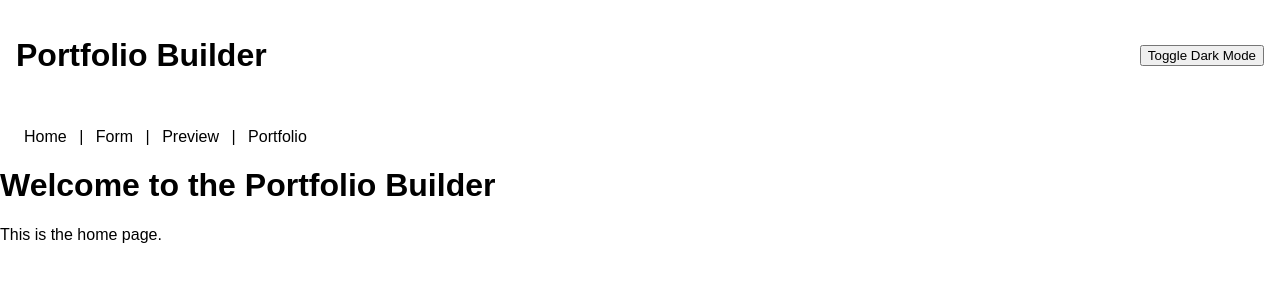
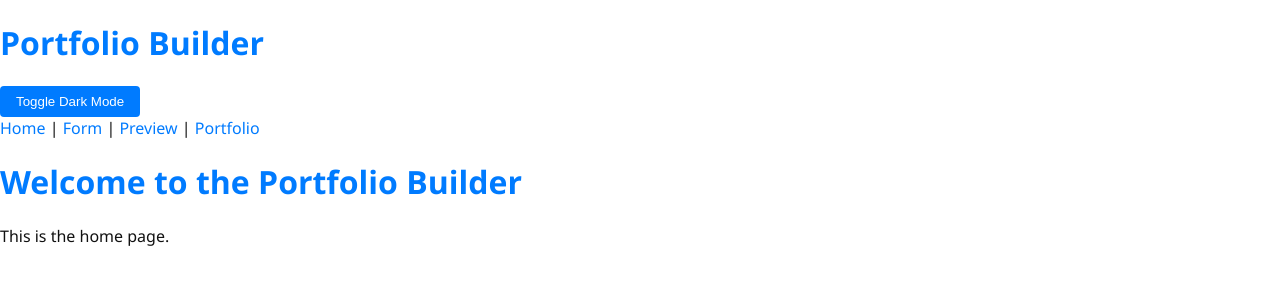
Before and after one commit to Khushi-Sarawagi/Resume_Builder, a React (Vite) app: page / in a window 1280 px wide. Shown: the top 300 px of the page. Built offline with nearby package versions, Linux system fonts and the light colour scheme.

Commit message:
Add framer-motion animations and styling to Portfolio Page

```diff
--- a/package.json
+++ b/package.json
@@ -10,6 +10,7 @@
     "preview": "vite preview"
   },
   "dependencies": {
+    "framer-motion": "^12.7.4",
     "react": "^19.0.0",
     "react-dom": "^19.0.0",
     "react-router-dom": "^7.5.1"
--- a/src/App.css
+++ b/src/App.css
@@ -1,33 +1,45 @@
 :root {
-  --bg-color: #ffffff;
-  --text-color: #000000;
+  --bg-color: #121212;
+  --text-color: #ffffff;
+  --accent: #00bcd4;
 }
 
-[data-theme="dark"] {
-  --bg-color: #121212;
-  --text-color: #ffffff;
+[data-theme="light"] {
+  --bg-color: #ffffff;
+  --text-color: #111111;
+  --accent: #007bff;
 }
 
 body {
   margin: 0;
-  font-family: sans-serif;
+  font-family: "Segoe UI", sans-serif;
   background-color: var(--bg-color);
   color: var(--text-color);
+  transition: background-color 0.3s, color 0.3s;
 }
 
-header {
-  padding: 1rem;
-  display: flex;
-  justify-content: space-between;
-  align-items: center;
+a {
+  color: var(--accent);
+  text-decoration: none;
 }
 
-nav {
-  margin: 1rem;
+a:hover {
+  text-decoration: underline;
 }
 
-nav a {
-  margin: 0 0.5rem;
-  text-decoration: none;
-  color: var(--text-color);
+button {
+  padding: 0.5rem 1rem;
+  background-color: var(--accent);
+  color: white;
+  border: none;
+  border-radius: 4px;
+  cursor: pointer;
 }
+
+button:hover {
+  opacity: 0.9;
+}
+
+h1, h2, h3 {
+  color: var(--accent);
+}
--- a/src/pages/PortfolioPage.jsx
+++ b/src/pages/PortfolioPage.jsx
@@ -1,4 +1,5 @@
 import { useEffect, useState } from "react";
+import { motion } from "framer-motion";
 
 function PortfolioPage() {
   const [data, setData] = useState(null);
@@ -11,22 +12,41 @@ function PortfolioPage() {
   if (!data) return <p>No portfolio data found. Please fill out the form first.</p>;
 
   return (
-    <div style={{ padding: "2rem", maxWidth: "700px", margin: "0 auto" }}>
-      <section>
+    <motion.div
+      style={{ padding: "2rem", maxWidth: "700px", margin: "0 auto" }}
+      initial={{ opacity: 0 }}
+      animate={{ opacity: 1 }}
+      transition={{ duration: 0.8 }}
+    >
+      <motion.section
+        initial={{ y: 20, opacity: 0 }}
+        animate={{ y: 0, opacity: 1 }}
+        transition={{ delay: 0.2 }}
+      >
         <h2>{data.name}</h2>
         <p>{data.bio}</p>
-      </section>
+      </motion.section>
 
-      <section style={{ marginTop: "2rem" }}>
+      <motion.section
+        style={{ marginTop: "2rem" }}
+        initial={{ y: 20, opacity: 0 }}
+        animate={{ y: 0, opacity: 1 }}
+        transition={{ delay: 0.4 }}
+      >
         <h3>Skills</h3>
         <ul>
           {data.skills
             ?.split(",")
             .map((skill, index) => <li key={index}>{skill.trim()}</li>)}
         </ul>
-      </section>
+      </motion.section>
 
-      <section style={{ marginTop: "2rem" }}>
+      <motion.section
+        style={{ marginTop: "2rem" }}
+        initial={{ y: 20, opacity: 0 }}
+        animate={{ y: 0, opacity: 1 }}
+        transition={{ delay: 0.6 }}
+      >
         <h3>Social Links</h3>
         {data.github && (
           <p>
@@ -38,8 +58,8 @@ function PortfolioPage() {
             LinkedIn: <a href={data.linkedin}>{data.linkedin}</a>
           </p>
         )}
-      </section>
-    </div>
+      </motion.section>
+    </motion.div>
   );
 }
 
```
Also changed, not shown: 1 other file (tests, documents, lock files or other folders).
